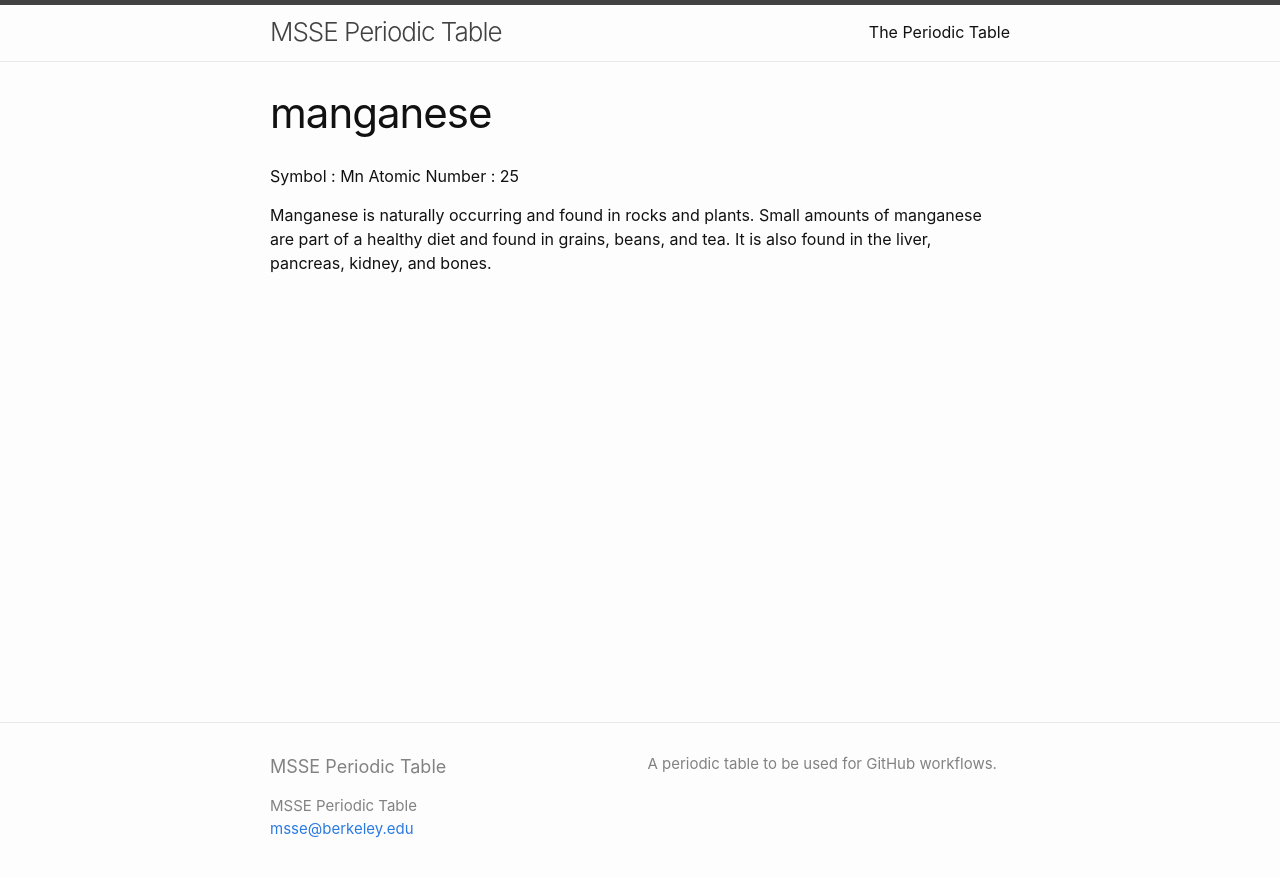
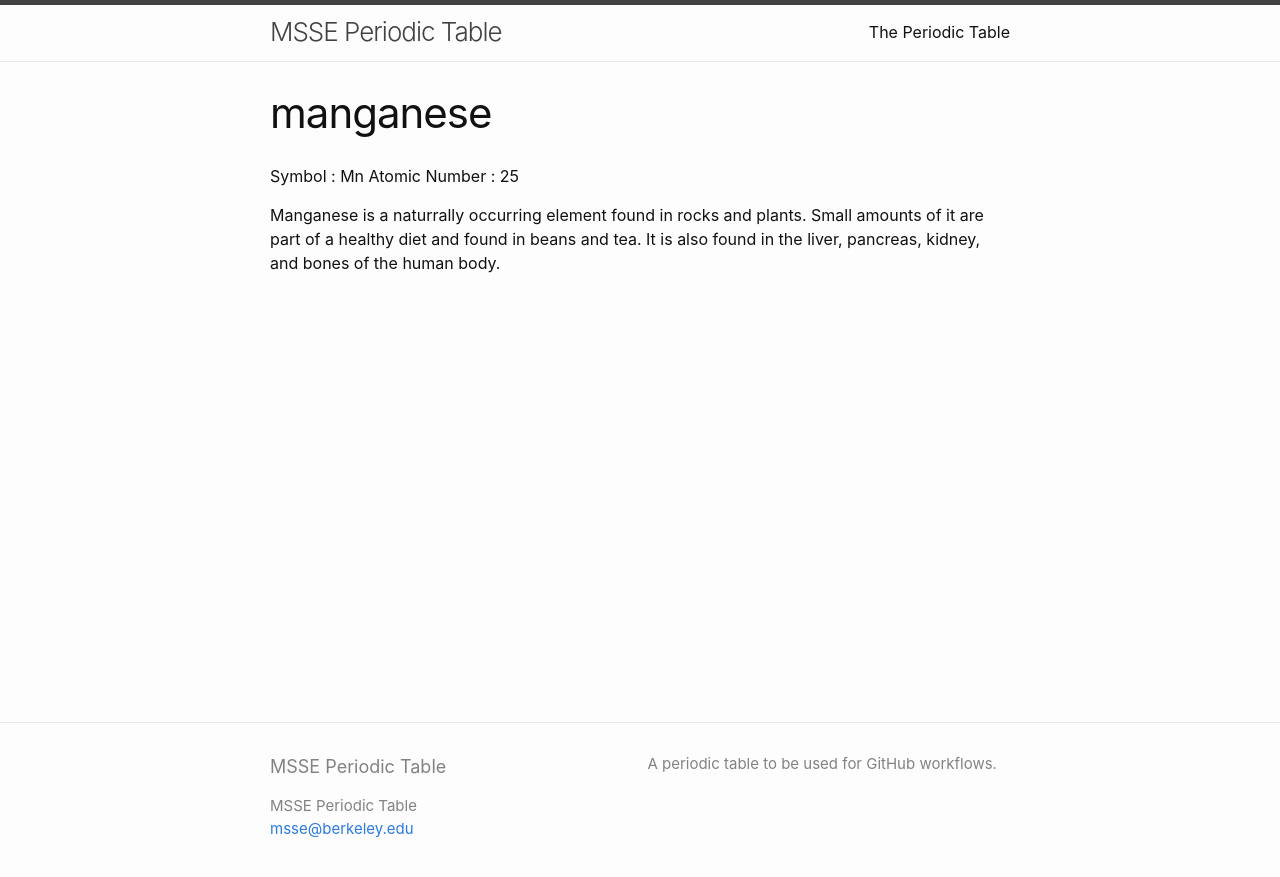
Before and after one commit to msse-chem-280-2024/periodic-table, a Jekyll site: the page built from elements/manganese.md, in a window 1280 px wide. Shown: the top 877 px of the page. Built offline with Jekyll 4.4.1, drawn with Linux system fonts in a browser that asks for light colours.

Commit message:
Add information about manganese

```diff
--- a/elements/manganese.md
+++ b/elements/manganese.md
@@ -6,4 +6,4 @@ title: manganese
 Symbol : Mn
 Atomic Number : 25
 
-Manganese is naturally occurring and found in rocks and plants. Small amounts of manganese are part of a healthy diet and found in grains, beans, and tea. It is also found in the liver, pancreas, kidney, and bones.
+Manganese is a naturrally occurring element found in rocks and plants. Small amounts of it are part of a healthy diet and found in beans and tea. It is also found in the liver, pancreas, kidney, and bones of the human body.
```
